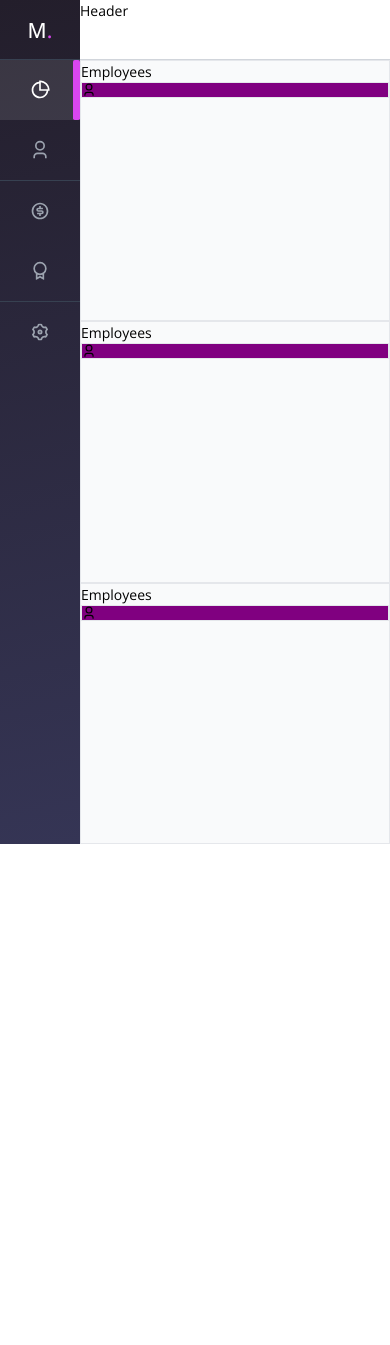
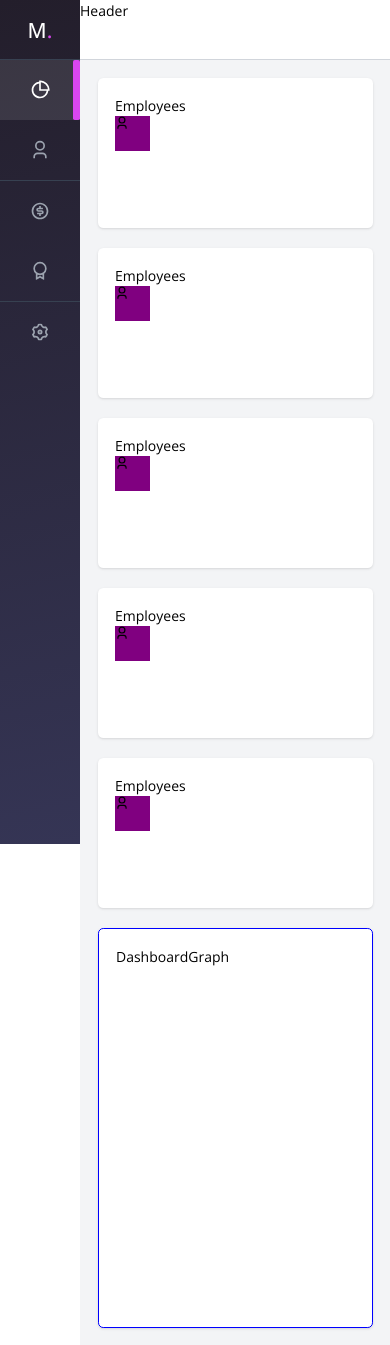
Before and after one commit to andreydolyaa/react-typescript-tailwindcss, a React (Vite) app in the folder ui/: page /dashboard in a window 390 px wide. Before the commit the page ends 844 px from the top, so only its background shows below. Built offline with nearby package versions, Linux system fonts and the light colour scheme; no server answers.

Commit message:
ui dashboard layout

```diff
--- a/ui/src/components/DashboardCard.tsx
+++ b/ui/src/components/DashboardCard.tsx
@@ -4,15 +4,21 @@ import { IconType } from "react-icons";
 interface DashboardCardProps {
   title: string;
   color: string;
+  gridPosition: string;
   iconComponent: IconType;
 }
 
-const DashboardCard: React.FC<DashboardCardProps> = ({ title, color, iconComponent }) => {
+const DashboardCard: React.FC<DashboardCardProps> = ({
+  title,
+  color,
+  gridPosition,
+  iconComponent,
+}) => {
   const IconComponent = iconComponent;
   return (
-    <div className="border">
+    <div className={`dashboard-card-${gridPosition} bg-white rounded-md shadow p-5`}>
       <p>{title}</p>
-      <div className="border" style={{ backgroundColor: color }}>
+      <div className="w-10 h-10" style={{ backgroundColor: color }}>
         <IconComponent />
       </div>
     </div>
--- /dev/null
+++ b/ui/src/components/DashboardGraph.tsx
@@ -0,0 +1,7 @@
+import React from "react";
+
+const DashboardGraph = () => {
+  return <div className="dashboard-graph bg-white rounded-md shadow p-5">DashboardGraph</div>;
+};
+
+export default DashboardGraph;
--- a/ui/src/index.css
+++ b/ui/src/index.css
@@ -10,8 +10,7 @@ html,
 }
 :root {
   font-size: 14px;
-  font-family: "Open Sans", Inter, system-ui, Avenir, Helvetica, Arial,
-    sans-serif;
+  font-family: "Open Sans", Inter, system-ui, Avenir, Helvetica, Arial, sans-serif;
 }
 
 .active {
@@ -39,11 +38,7 @@ html,
   width: 270px;
   height: 100%;
   background: rgb(35, 30, 43);
-  background: linear-gradient(
-    168deg,
-    rgba(35, 30, 43, 1) 0%,
-    rgba(53, 53, 85, 1) 100%
-  );
+  background: linear-gradient(168deg, rgba(35, 30, 43, 1) 0%, rgba(53, 53, 85, 1) 100%);
 }
 
 .root-page .header {
@@ -57,10 +52,32 @@ html,
   grid-area: main;
 }
 
-.dashboard {
+.dashboard-container {
+  max-width: 1440px;
   display: grid;
-  grid-template-columns: repeat(auto-fill, minmax(280px, 1fr));
+  grid-template-columns: repeat(3, 1fr);
+  grid-template-rows: repeat(2, 150px) 1fr;
+  gap: 20px;
 }
+.dashboard-graph {
+  grid-area: 3 / 1 / 4 / 3;
+}
+.dashboard-card-1 {
+  grid-area: 1 / 1 / 2 / 2;
+}
+.dashboard-card-2 {
+  grid-area: 1 / 2 / 2 / 3;
+}
+.dashboard-card-3 {
+  grid-area: 1 / 3 / 2 / 4;
+}
+.dashboard-card-4 {
+  grid-area: 2 / 1 / 3 / 3;
+}
+.dashboard-card-5 {
+  grid-area: 2 / 3 / 3 / 4;
+}
+
 /* END ROOT LAYOUT */
 
 /* ROOT LAYOUT MEDIA */
@@ -73,6 +90,31 @@ html,
   }
   .root-page .header {
     left: 80px;
+  }
+}
+@media (max-width: 762px) {
+  .dashboard-container {
+    grid-template-columns: repeat(2, 1fr);
+    grid-template-rows: repeat(5, 150px) 400px;
+  }
+  .dashboard-card-1 {
+    grid-area: 1 / 1 / 1 / 4;
+  }
+  .dashboard-card-2 {
+    grid-area: 2 / 1 / 2 / 4;
+  }
+  .dashboard-card-3 {
+    grid-area: 3 / 1 / 3 / 4;
+  }
+  .dashboard-card-4 {
+    grid-area: 4 / 1 / 4 / 4;
+  }
+  .dashboard-card-5 {
+    grid-area: 5 / 1 / 5 / 4;
+  }
+  .dashboard-graph {
+    grid-area: 6 / 1 / 6 / 4;
+    border: 1px solid blue;
   }
 }
 /* END LAYOUT MEDIA */
--- a/ui/src/pages/Dashboard/Dashboard.tsx
+++ b/ui/src/pages/Dashboard/Dashboard.tsx
@@ -1,12 +1,43 @@
 import DashboardCard from "../../components/DashboardCard";
 import { RiUser3Line as User } from "react-icons/ri";
+import DashboardGraph from "../../components/DashboardGraph";
 
 const Dashboard = () => {
   return (
-    <div className="dashboard h-full bg-gray-50">
-      <DashboardCard title="Employees" iconComponent={User} color="purple" />
-      <DashboardCard title="Employees" iconComponent={User} color="purple" />
-      <DashboardCard title="Employees" iconComponent={User} color="purple" />
+    <div className="dashboard h-full bg-gray-100 flex items-center justify-center">
+      <div className="dashboard-container h-full w-full p-5">
+        <DashboardCard
+          title="Employees"
+          iconComponent={User}
+          color="purple"
+          gridPosition={"1"}
+        />
+        <DashboardCard
+          title="Employees"
+          iconComponent={User}
+          color="purple"
+          gridPosition={"2"}
+        />
+        <DashboardCard
+          title="Employees"
+          iconComponent={User}
+          color="purple"
+          gridPosition={"3"}
+        />
+        <DashboardCard
+          title="Employees"
+          iconComponent={User}
+          color="purple"
+          gridPosition={"4"}
+        />
+        <DashboardCard
+          title="Employees"
+          iconComponent={User}
+          color="purple"
+          gridPosition={"5"}
+        />
+        <DashboardGraph />
+      </div>
       {/* TODO: handle grid layout ! */}
     </div>
   );
```
